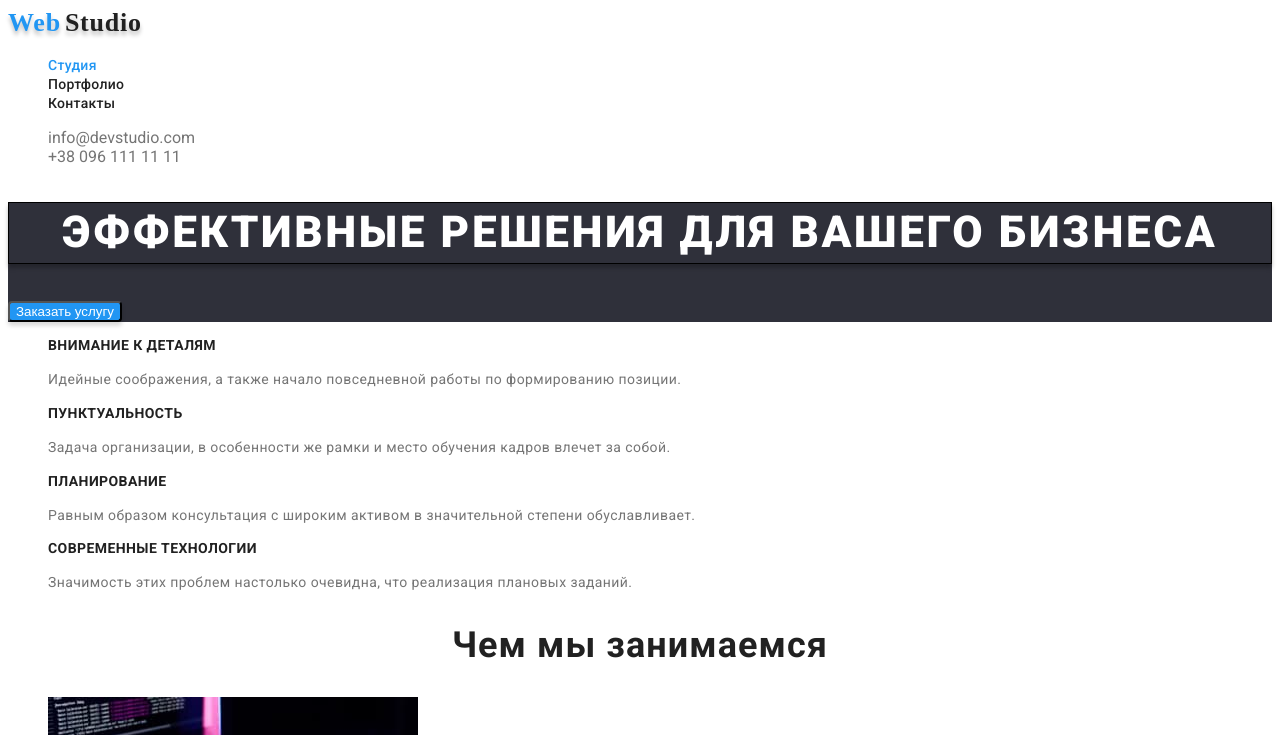
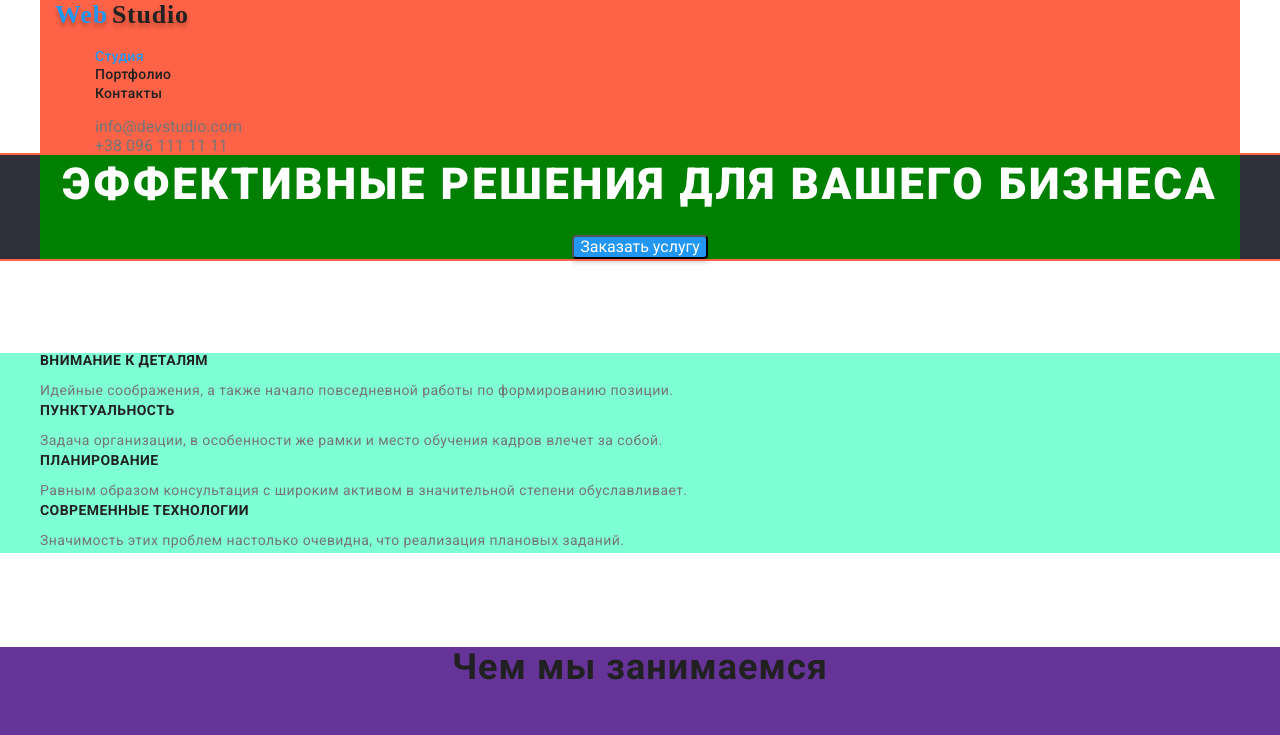
Before and after one commit to Gitforcommit/goit-markup-hw-03, a plain HTML site: page index.html in a window 1280 px wide. Shown: the top 735 px of the page. Drawn offline with nearby package versions, Linux system fonts and the light colour scheme.

Commit message:
indexhtml-hw-part1-done?

```diff
--- a/css/styles.css
+++ b/css/styles.css
@@ -9,8 +9,25 @@ body {
   font-family: Roboto, sans-serif, Verdana, Geneva, Tahoma, sans-serif;
 }
 
+p,
+h2,
+h3 {
+  margin-top: 0px;
+  margin-bottom: 0px;
+}
+
 .header-background {
   color: #ffffff;
+}
+
+.container {
+  width: 1200px;
+  padding-left: 15px;
+  padding-right: 15px;
+  background-color: tomato;
+  margin-left: auto;
+  margin-right: auto;
+  margin-bottom: 0;
 }
 
 /* Logo */
@@ -40,21 +57,39 @@ body {
 }
 
 /* hero */
-.hero-section {
-  background-color: #2f303a;
-}
-.hero-title {
-  color: #ffffff;
+
+.hero-text {
   font-weight: 900;
   font-size: 44px;
   line-height: 1.36;
   text-align: center;
   letter-spacing: 0.06em;
   text-transform: uppercase;
-  background: #2f303a;
-  border: 1px solid #000000;
-  box-sizing: border-box;
-  box-shadow: 0px 4px 4px rgba(0, 0, 0, 0.25);
+  color: #ffffff;
+}
+
+.hero-section {
+  background-color: #2f303a;
+  margin-bottom: 0;
+  outline: solid 2px tomato;
+  text-align: center;
+}
+.hero-title {
+  margin-top: 0;
+}
+
+.hero-container {
+  width: 1200px;
+  padding-left: 15px;
+  padding-right: 15px;
+  background-color: green;
+  margin-left: auto;
+  margin-right: auto;
+  margin-bottom: 94px;
+}
+.about-container {
+  background-color: aquamarine;
+  margin-bottom: 94px;
 }
 
 .button-text:hover,
@@ -66,6 +101,8 @@ body {
 
 .style-none {
   list-style: none;
+  margin-top: 0px;
+  margin-bottom: 0px;
 }
 
 .about-title {
@@ -75,6 +112,8 @@ body {
   letter-spacing: 0.03em;
   text-transform: uppercase;
   list-style: none;
+  margin-top: 0px;
+  margin-bottom: 10px;
 }
 .about-description {
   color: var(--secondary-color);
@@ -83,14 +122,29 @@ body {
   /* or 171% */
   letter-spacing: 0.03em;
   list-style: none;
+  margin-bottom: 0px;
 }
+
+/* our section */
+
 .our-projects {
   font-weight: 700;
   font-size: 36px;
   line-height: 1.16;
   text-align: center;
   letter-spacing: 0.03em;
+  margin-bottom: 50px;
+  margin-top: 0px;
 }
+
+.our-work-container {
+  background-color: rebeccapurple;
+  margin-bottom: 94px;
+}
+
+/* .our-work-pic {
+  margin-bottom: 100px;
+} */
 
 /* our team */
 .team {
@@ -99,6 +153,7 @@ body {
   line-height: 1.16;
   text-align: center;
   letter-spacing: 0.03em;
+  margin-bottom: 50px;
 }
 
 .team-names {
@@ -107,6 +162,7 @@ body {
   line-height: 1.18;
   text-align: center;
   letter-spacing: 0.03em;
+  padding-bottom: 10px;
 }
 
 .job-name {
@@ -115,6 +171,15 @@ body {
   line-height: 1.18;
   text-align: center;
   letter-spacing: 0.03em;
+}
+
+.our-team-container {
+  text-align: center;
+  background-color: darkkhaki;
+  margin-bottom: 0px;
+}
+.team-pic {
+  padding-bottom: 30px;
 }
 
 /* site-nav */
@@ -142,6 +207,7 @@ body {
 /* contacts nav */
 .contacts-nav {
   list-style: none;
+  margin-bottom: 0;
 }
 
 .link-contacts {
@@ -208,6 +274,7 @@ body {
   line-height: 1.71;
   letter-spacing: 0.03em;
   color: #ffffff;
+  margin-top: 20px;
 }
 
 .footer {
@@ -222,3 +289,8 @@ body {
   text-decoration: none;
   font-style: normal;
 }
+
+.footer-container {
+  outline: solid 1px tomato;
+  margin-top: 0px;
+}
--- a/index.html
+++ b/index.html
@@ -5,6 +5,10 @@
     <meta http-equiv="X-UA-Compatible" content="IE=edge" />
     <meta name="viewport" content="width=device-width, initial-scale=1.0" />
     <title>Homework1</title>
+    <link
+      rel="stylesheet"
+      href="https://cdnjs.cloudflare.com/ajax/libs/modern-normalize/1.1.0/modern-normalize.min.css"
+    />
     <link rel="stylesheet" href="./css/styles.css" />
     <link rel="preconnect" href="https://fonts.googleapis.com" />
     <link rel="preconnect" href="https://fonts.gstatic.com" crossorigin />
@@ -15,6 +19,7 @@
   </head>
   <body>
     <header class="header-background">
+      <div class="container">
         <a href="./index.html" class="logo-link">
           <div class="logo-part">Web</div>
           <div class="logo">Studio</div>
@@ -32,15 +37,21 @@
           </li>
           <li><a href="tel:+380961111111" class="link-contacts">+38 096 111 11 11</a></li>
         </ul>
+      </div>
     </header>
     <main>
         <section class="hero-section">
-        <h1 class="hero-title">Эффективные решения для вашего бизнеса</h1>
+          <div class="hero-container">
+          <h1 class="hero-title">
+            <div class="hero-text">Эффективные решения для вашего бизнеса</div>
+          </h1>
           <button type="button" class="button cursor">
             <div class="button-text">Заказать услугу</div>
           </button>
         </section>
+      </div>
       <section>
+        <div class="about-container">
         <ul class="style-none">
           <li>
             <h3 class="about-title">Внимание к деталям</h3>
@@ -67,9 +78,12 @@
             </p>
           </li>
         </ul>
+        </div>
       </section>
       <section>
+        <div class="our-work-container">
         <h2 class="our-projects">Чем мы занимаемся</h2>
+        <div class="our-work-pic"></div>
         <ul class="style-none">
           <li>
             <img width="370" src="./images/sectionaboutus1.jpg" alt="работник набирает код" />
@@ -85,8 +99,11 @@
             <img width="370" src="./images/sectionaboutus3.jpg" alt="работник подбирает цвет" />
           </li>
         </ul>
+        </div>
+        </div>
       </section>
       <section>
+        <div class="our-team-container">
         <h2 class="team">Наша команда</h2>
         <ul class="style-none">
           <li>
@@ -95,6 +112,7 @@
               src="./images/staff.jpg"
               alt="Игорь Демьяненко Product
         Designer"
+        class="team-pic"
             />
             <h2 class="team-names">Игорь Демьяненко</h2>
             <p class="job-name">Product Designer</p>
@@ -105,24 +123,27 @@
               src="./images/staff1.jpg"
               alt="Ольга Репина Frontend
         Developer"
+        class="team-pic"
             />
             <h2 class="team-names">Ольга Репина</h2>
             <p class="job-name">Frontend Developer</p>
           </li>
           <li>
-            <img width="270" src="./images/staff2.jpg" alt="Николай Тарасов Marketing" />
+            <img width="270" src="./images/staff2.jpg" alt="Николай Тарасов Marketing" class="team-pic" />
             <h2 class="team-names">Николай Тарасов</h2>
             <p class="job-name">Marketing</p>
           </li>
           <li>
-            <img width="270" src="./images/staff3.jpg" alt="Михаил Ермаков UI Designer" />
+            <img width="270" src="./images/staff3.jpg" alt="Михаил Ермаков UI Designer" class="team-pic" />
             <h2 class="team-names">Михаил Ермаков</h2>
             <p class="job-name">UI Designer</p>
           </li>
         </ul>
+        </div>
       </section>
     </main>
     <footer class="footer">
+      <div class="footer-container">
       <a href="/index.html" class="logo-link">
         <div class="logo-part">Web</div>
         <div class="logo">Studio</div></a
@@ -136,6 +157,7 @@
           <li><a href="tel:+380961111111" class="link-contacts">+38 096 111 11 11</a></li>
         </ul>
       </address>
+      </div>
     </footer>
   </body>
 </html>
```
Lines whose indentation alone changed are shown as unchanged.
